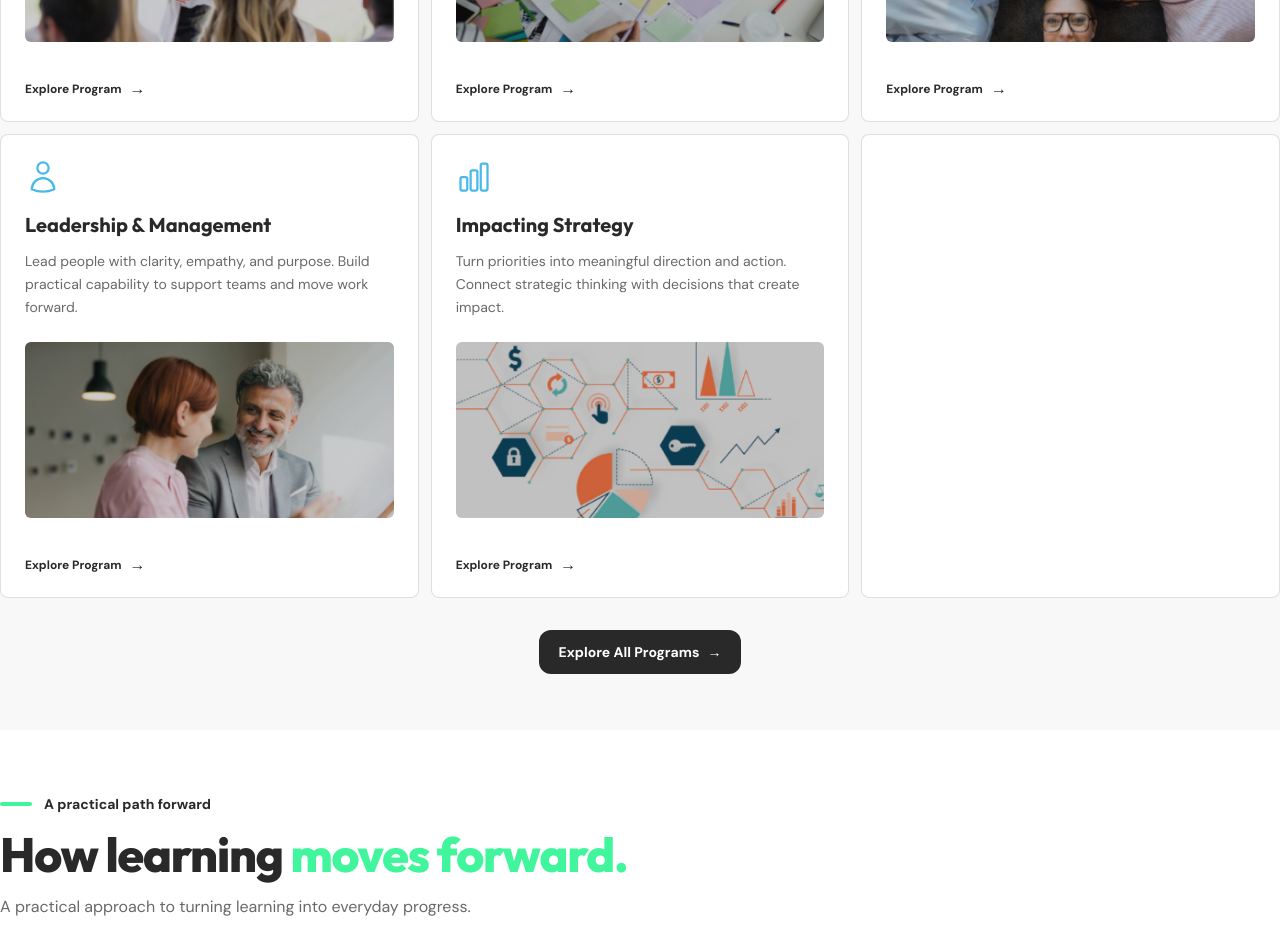
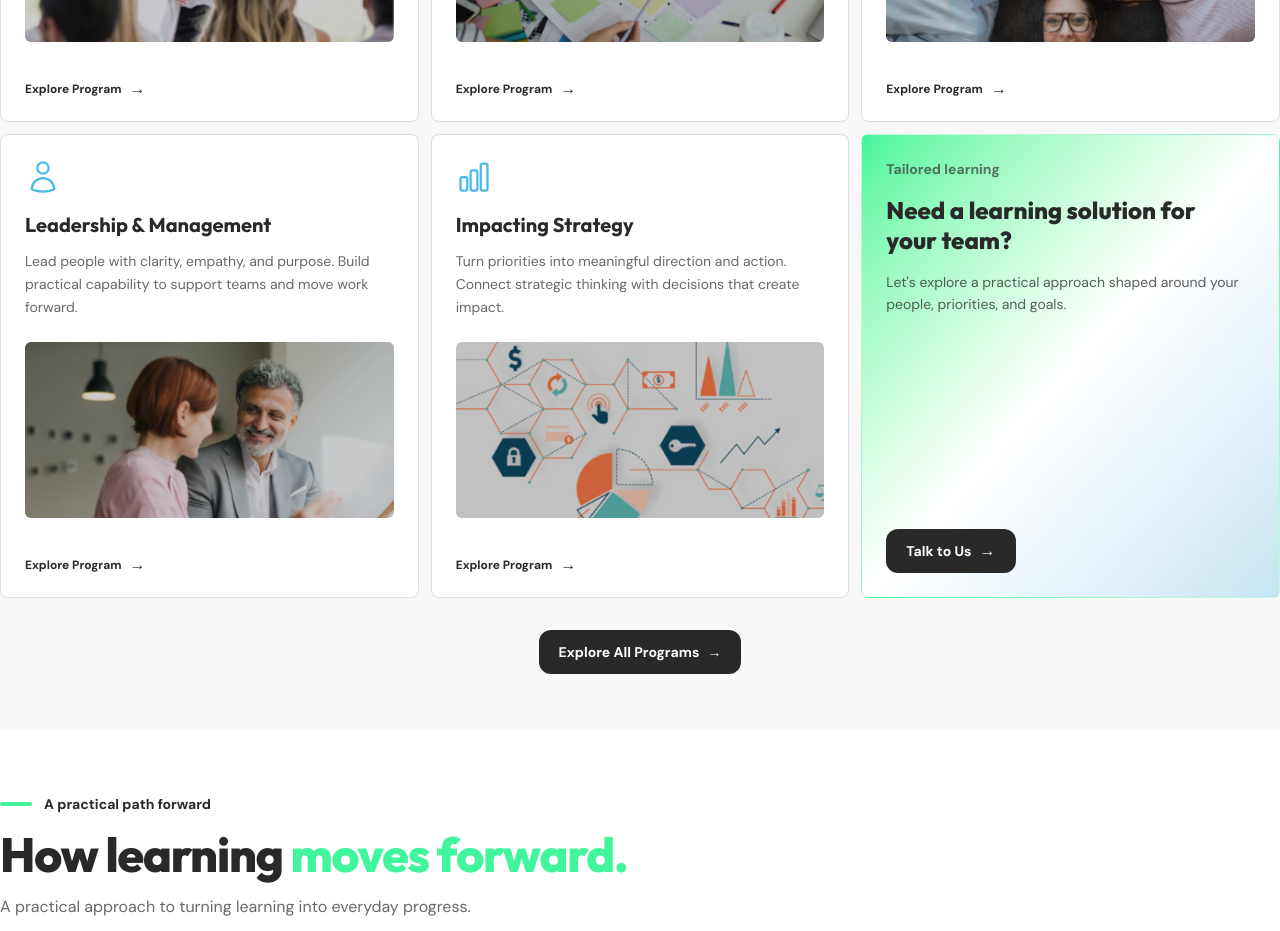
Before and after one commit to gabzy0423/The-Learning-Lab, a Next.js app: page / in a window 1280 px wide. Shown: the part 1520-2451 px from the top of the page. Built offline with nearby package versions, Linux system fonts and the light colour scheme.

Commit message:
Turn portfolio slot into CTA card

```diff
--- a/app/page.tsx
+++ b/app/page.tsx
@@ -151,7 +151,24 @@ export default function Home() {
               </span>
             </Link>
           ))}
-          <div aria-hidden="true" className="hidden min-h-44 rounded-lg border border-brand-charcoal/15 bg-white lg:col-span-2 lg:block" />
+          <Link
+            href="/contact?interest=consultation"
+            className="group hidden min-h-[29rem] flex-col justify-between rounded-lg border border-brand-mint-green/30 bg-gradient-to-br from-brand-mint-green via-brand-white to-brand-cyan-blue/30 p-6 text-brand-charcoal transition-[border-color,transform,box-shadow] hover:-translate-y-1 hover:border-brand-turquoise hover:shadow-lg focus-visible:outline-2 focus-visible:outline-offset-2 focus-visible:outline-brand-cyan-blue motion-reduce:transform-none motion-reduce:transition-none lg:col-span-2 lg:flex"
+          >
+            <div>
+              <p className="text-sm font-bold text-brand-charcoal/65">Tailored learning</p>
+              <h3 className="mt-4 max-w-xs font-heading text-2xl font-extrabold leading-tight">
+                Need a learning solution for your team?
+              </h3>
+              <p className="mt-4 max-w-sm text-sm leading-relaxed text-brand-charcoal/75">
+                Let&apos;s explore a practical approach shaped around your people, priorities, and goals.
+              </p>
+            </div>
+            <span className="inline-flex min-h-11 w-fit items-center gap-2 rounded-xl bg-brand-charcoal px-5 text-sm font-bold text-brand-white transition-colors group-hover:bg-brand-charcoal/90">
+              Talk to Us
+              <span aria-hidden="true" className="text-base leading-none">→</span>
+            </span>
+          </Link>
         </div>
         <div className="mt-8 flex justify-center">
           <Link
```
Also changed, not shown: 2 other files (tests, documents, lock files or other folders).
